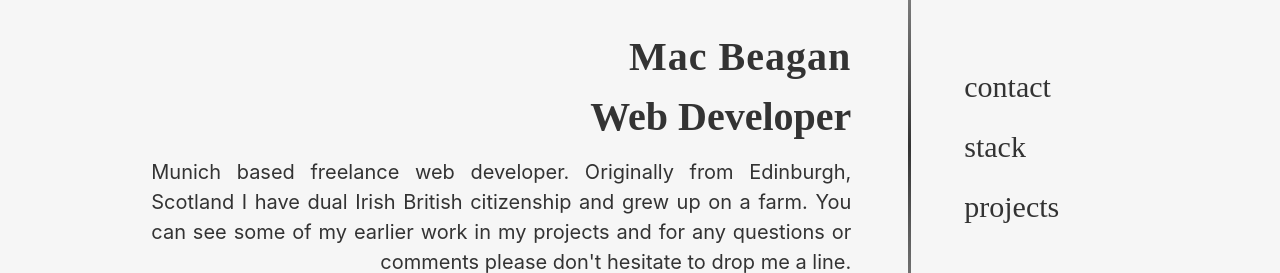
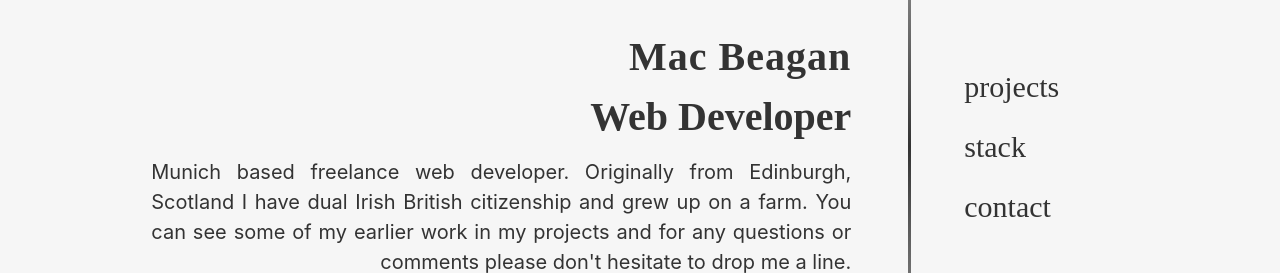
Before and after one commit to cormacbeagan/portfolio, a Next.js app: page /main in a window 1280 px wide. Shown: the part 253-526 px from the top of the page. Built offline with nearby package versions, Linux system fonts and the light colour scheme; a web font is replaced by a local one.

Commit message:
swith back order

```diff
--- a/components/Nav.js
+++ b/components/Nav.js
@@ -73,13 +73,13 @@ export default function Nav() {
           <Link href="#home">home</Link>
         </NavItem>
         <NavItem theme={theme}>
-          <Link href="#contact">contact</Link>
+          <Link href="#projects">projects</Link>
         </NavItem>
         <NavItem theme={theme}>
           <Link href="#stack">stack</Link>
         </NavItem>
         <NavItem theme={theme}>
-          <Link href="#projects">projects</Link>
+          <Link href="#contact">contact</Link>
         </NavItem>
       </NavStyles>
     </nav>
--- a/pages/main.js
+++ b/pages/main.js
@@ -82,24 +82,24 @@ export default function Home() {
               </ArticleDisplay>
               <SelectStyle>
                 <ListStyle theme={theme}>
-                  <Link href="#contact">contact</Link>
+                  <Link href="#projects">projects</Link>
                 </ListStyle>
                 <ListStyle theme={theme}>
                   <Link href="#stack">stack</Link>
                 </ListStyle>
                 <ListStyle theme={theme}>
-                  <Link href="#projects">projects</Link>
+                  <Link href="#contact">contact</Link>
                 </ListStyle>
               </SelectStyle>
             </SectionStyle>
-            <SectionStyle height={height} flip id="contact">
-              <Contact />
+            <SectionStyle flip id="projects" height={height}>
+              <ProjectSection />
             </SectionStyle>
             <SectionStyle height={height} id="stack">
               <Stack />
             </SectionStyle>
-            <SectionStyle flip id="projects" height={height}>
-              <ProjectSection />
+            <SectionStyle height={height} flip id="contact">
+              <Contact />
             </SectionStyle>
           </main>
         </ScrollContent>
```
